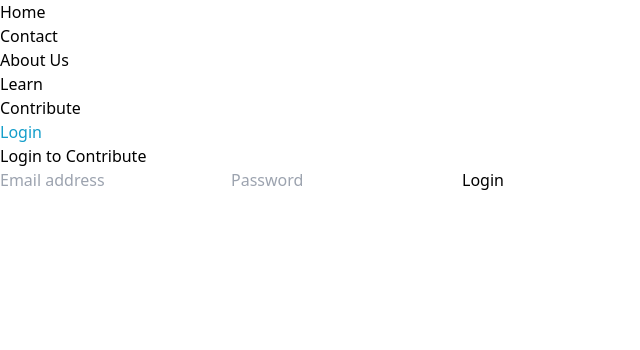
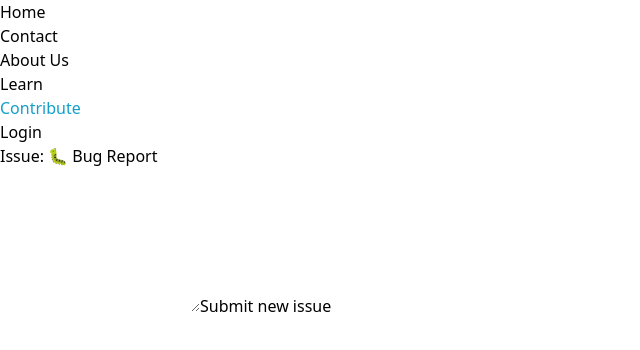
Before and after one commit to ahmadezzat472/Mastering-Routing-SPA-, a React (Vite) app: page /contribute in a window 1280 px wide. Before the commit this address led to /login. Shown: the top 350 px of the page, without its empty margins (0-640 px from the left). Built offline with nearby package versions, Linux system fonts and the light colour scheme.

Commit message:
Navigate State And Replace Props

```diff
--- a/src/components/auth/ProtectedRoute.tsx
+++ b/src/components/auth/ProtectedRoute.tsx
@@ -5,11 +5,14 @@ interface IProps {
     isAllowedCondition: boolean
     redirectPath: string
     children: ReactNode
+    data?: unknown
 }
 
-const ProtectedRoute = ({isAllowedCondition, redirectPath, children}: IProps) => {
+const ProtectedRoute = ({isAllowedCondition, redirectPath, children, data}: IProps) => {
     if(isAllowedCondition) return children;
-    else return <Navigate to={redirectPath} />
+    else return <Navigate to={redirectPath} replace state={data} />
+
+    // ** replace => will replace the current entry in the history track
 }
 
 export default ProtectedRoute;
--- a/src/pages/Contribute.tsx
+++ b/src/pages/Contribute.tsx
@@ -3,11 +3,13 @@ import Button from "../components/ui/Button";
 import Textarea from "../components/ui/Textarea";
 
 const Contribute = () => {
-  const { state } = useLocation();
+  // ** Returns the current location object, which represents the current URL in web browsers.
+  const location = useLocation();
+  console.log(location);
 
   return (
     <>
-      {state?.email && <h2 className="text-center mb-3">Email: {state.email}</h2>}
+      {location.state?.email && <h2 className="text-center mb-3">Email: {location.state.email}</h2>}
       <h2 className="text-center mb-3">Issue: 🐛 Bug Report</h2>
       <form className="space-y-3 max-w-sm mx-auto">
         <Textarea />
--- a/src/routes/index.tsx
+++ b/src/routes/index.tsx
@@ -11,7 +11,8 @@ import Contribute from "../pages/Contribute";
 import Login from "../pages/Login";
 import ProtectedRoute from "../components/auth/ProtectedRoute";
 
-const isLoggedIn = false
+const isLoggedIn = true
+const userData: {email: string} | null = isLoggedIn ? {email: "Ahmed"} : null
 
 const router = createBrowserRouter(
     createRoutesFromElements(
@@ -22,12 +23,12 @@ const router = createBrowserRouter(
                 <Route path="contact" element={<Contact />} />
                 <Route path="about" element={<About />} />
                 <Route path="contribute" element={
-                    <ProtectedRoute isAllowedCondition={isLoggedIn} redirectPath="/login" >
+                    <ProtectedRoute isAllowedCondition={isLoggedIn} redirectPath="/login" data={userData}>
                         <Contribute />
                     </ProtectedRoute> }
                 />
                 <Route path="login" element={
-                    <ProtectedRoute isAllowedCondition={!isLoggedIn} redirectPath="/contribute" >
+                    <ProtectedRoute isAllowedCondition={!isLoggedIn} redirectPath="/contribute" data={userData}>
                         <Login />
                     </ProtectedRoute> }
                 />
```
